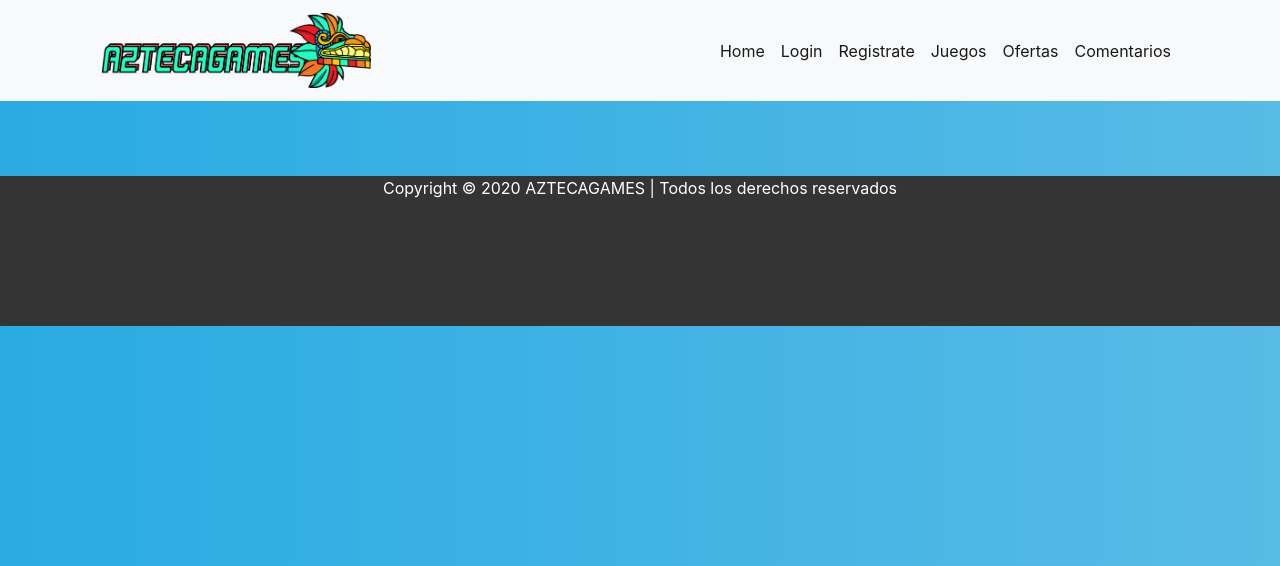
After one commit to EmmanuelCruzCh117/aztecagames, a PHP site: page /juegos.html in a window 1280 px wide. The commit adds this page. Shown: the top 566 px of the page. Run offline with PHP 8.4, Linux system fonts and the light colour scheme.

Commit message:
GamesANDOfferts

```diff
--- /dev/null
+++ b/assets/css/juegos.css
@@ -0,0 +1,99 @@
+body {
+    background: #ee9460;
+    /* fallback for old browsers */
+    background: -webkit-linear-gradient(to left, #58bbe6, #29ABE2);
+    /* Chrome 10-25, Safari 5.1-6 */
+    background: linear-gradient(to left, #58bbe6, #29ABE2);
+    /* W3C, IE 10+/ Edge, Firefox 16+, Chrome 26+, Opera 12+, Safari 7+ */
+}
+
+.navbar-nav a:hover {
+    background-color: #ee9460;
+}
+
+
+/*---------------------*/
+
+.container {
+    margin-top: 75px;
+}
+
+.container h1 {
+    text-align: center;
+}
+
+.container .contact-form {
+    width: 53%;
+    margin-left: 2%;
+    float: left;
+}
+
+.container .maps img {
+    margin-top: 85px;
+    width: 45%;
+    float: left;
+}
+
+.container .contact-form .title {
+    font-size: 2.5em;
+    font-family: "Roboto", sans-serif;
+    font-weight: 700;
+    color: #242424;
+    margin: 5% 8%;
+}
+
+.container .contact-form input,
+.container .contact-form textarea {
+    width: 450px;
+    padding: 3%;
+    margin: 2% 8%;
+    color: #242424;
+    border: 1px solid #B7B7B7;
+}
+
+.container .contact-form input::placeholder,
+.container .contact-form textarea::placeholder {
+    color: #242424;
+}
+
+.container .contact-form .btn-send {
+    background: #F7751E;
+    width: 180px;
+    height: 60px;
+    color: #FFFFFF;
+    font-weight: 700;
+    margin: 2% 8%;
+    border: none;
+}
+
+.container .contact-form .subtitle {
+    font-size: 1.2em;
+    font-weight: 400;
+    margin: 0 4% 5% 8%;
+}
+
+
+/*---------------------*/
+
+.cont {
+    width: 650px;
+    padding-right: 15px;
+    padding-left: 15px;
+    margin-right: auto;
+    margin-left: auto;
+    padding-bottom: 80px;
+    padding-top: 50px;
+}
+
+@media (min-width: 1250px) {
+    .container {
+        width: 100px;
+        padding-bottom: 20px;
+    }
+}
+
+.footer {
+    background-color: rgb(53, 52, 52);
+    color: white;
+    height: 150px;
+}
--- a/assets/css/pincip.css
+++ b/assets/css/pincip.css
@@ -1,3 +1,4 @@
+@import "https://use.fontawesome.com/releases/v5.5.0/css/all.css";
 body {
     background: #ee9460;
     /* fallback for old browsers */
@@ -38,3 +39,8 @@ img {
     color: white;
     height: 150px;
 }
+
+.footer .container-xl i {
+    width: 75px;
+    height: 75px;
+}
--- /dev/null
+++ b/juegos.html
@@ -0,0 +1,52 @@
+<!DOCTYPE html>
+<html lang="en">
+
+<head>
+    <meta charset="UTF-8">
+    <link rel="stylesheet" href="assets/css/juegos.css">
+    <link rel="stylesheet" href="https://stackpath.bootstrapcdn.com/bootstrap/4.5.2/css/bootstrap.min.css" integrity="sha384-JcKb8q3iqJ61gNV9KGb8thSsNjpSL0n8PARn9HuZOnIxN0hoP+VmmDGMN5t9UJ0Z" crossorigin="anonymous">
+    <meta name="viewport" content="width=device-width, initial-scale=1.0">
+    <title>Juegos</title>
+</head>
+
+<body>
+    <header class="navbar-light bg-light">
+        <div class="container-xl">
+            <nav class="navbar navbar-expand-lg">
+                <a href="index.html" class="navbar-brand text-black mr-auto">
+                    <img src="assets/img/logo1@4x.png" width="270" height="75" alt="" loading="lazy">
+                </a>
+                <ul class="navbar-nav">
+                    <li class="navbar-item active">
+                        <a href="index.html" class="nav-link">Home</a>
+                    </li>
+                    <li class="navbar-item active">
+                        <a href="login.html" class="nav-link">Login</a>
+                    </li>
+                    <li class="navbar-item active">
+                        <a href="registro.html" class="nav-link">Registrate</a>
+                    </li>
+                    <li class="navbar-item active">
+                        <a href="juegos.html" class="nav-link">Juegos</a>
+                    </li>
+                    <li class="navbar-item active">
+                        <a href="ofertas.html" class="nav-link">Ofertas</a>
+                    </li>
+                    <li class="navbar-item active">
+                        <a href="Comentarios.html" class="nav-link">Comentarios</a>
+                    </li>
+                </ul>
+            </nav>
+        </div>
+    </header>
+
+
+    <footer class="footer">
+        <section class="container">
+            <p class="mt-5 text-center bg-gradient-light">Copyright © 2020 AZTECAGAMES | Todos los derechos reservados
+            </p>
+        </section>
+    </footer>
+</body>
+
+</html>
--- a/login.html
+++ b/login.html
@@ -9,7 +9,7 @@
     <title>Document</title>
 </head>
 
-<body>
+<body id="fondoimg1">
     <div class="back">
         <a href="index.html">
             <h4>Regresar al inicio</h4>
--- a/registro.html
+++ b/registro.html
@@ -9,7 +9,7 @@
     <title>Registro</title>
 </head>
 
-<body>
+<body id="fondoimg2">>
 
     <div class="back">
         <a href="index.html">
```
Also changed, not shown: Comentarios.html (+3 -4 lines), assets/css/login.css (+8 -0 lines), assets/css/ofertas.css (added, +99 -0 lines), index.html (+13 -6 lines), ofertas.html (added, +52 -0 lines), assets/img/fondo.jpg.
